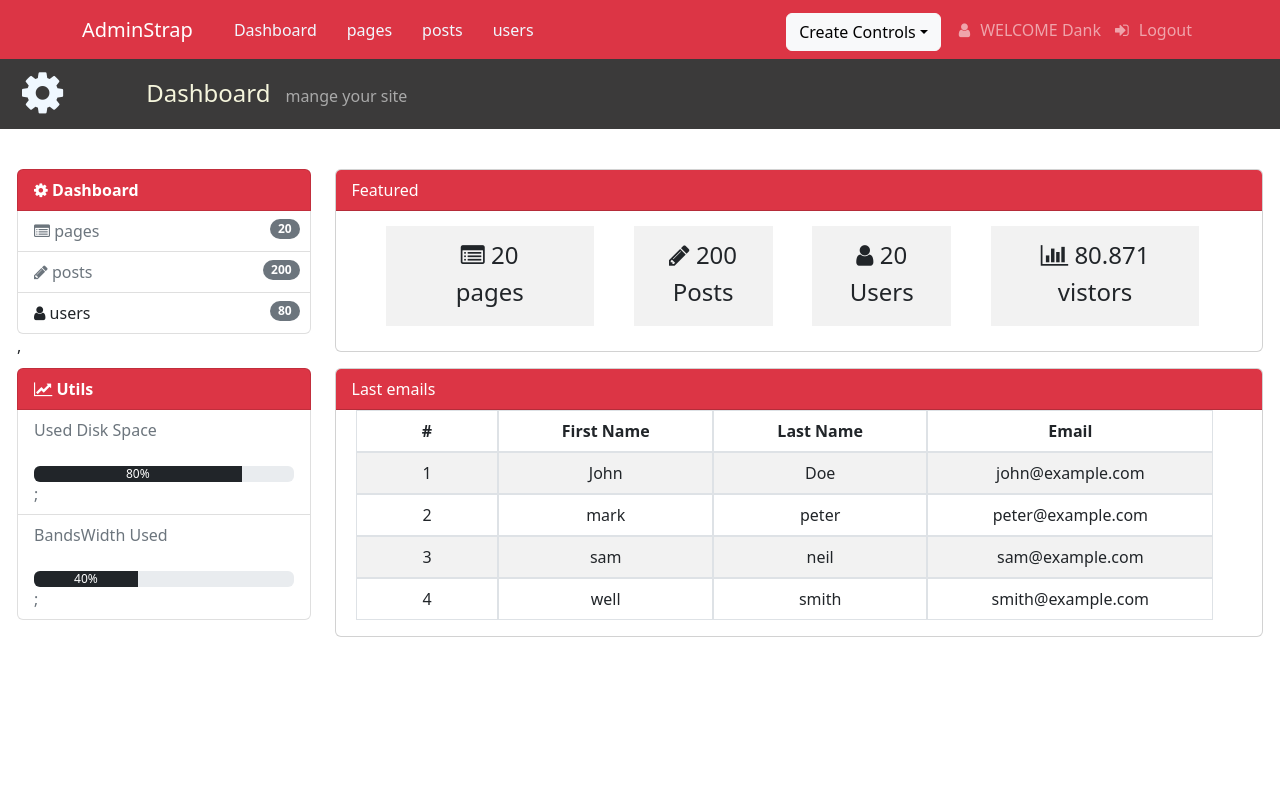
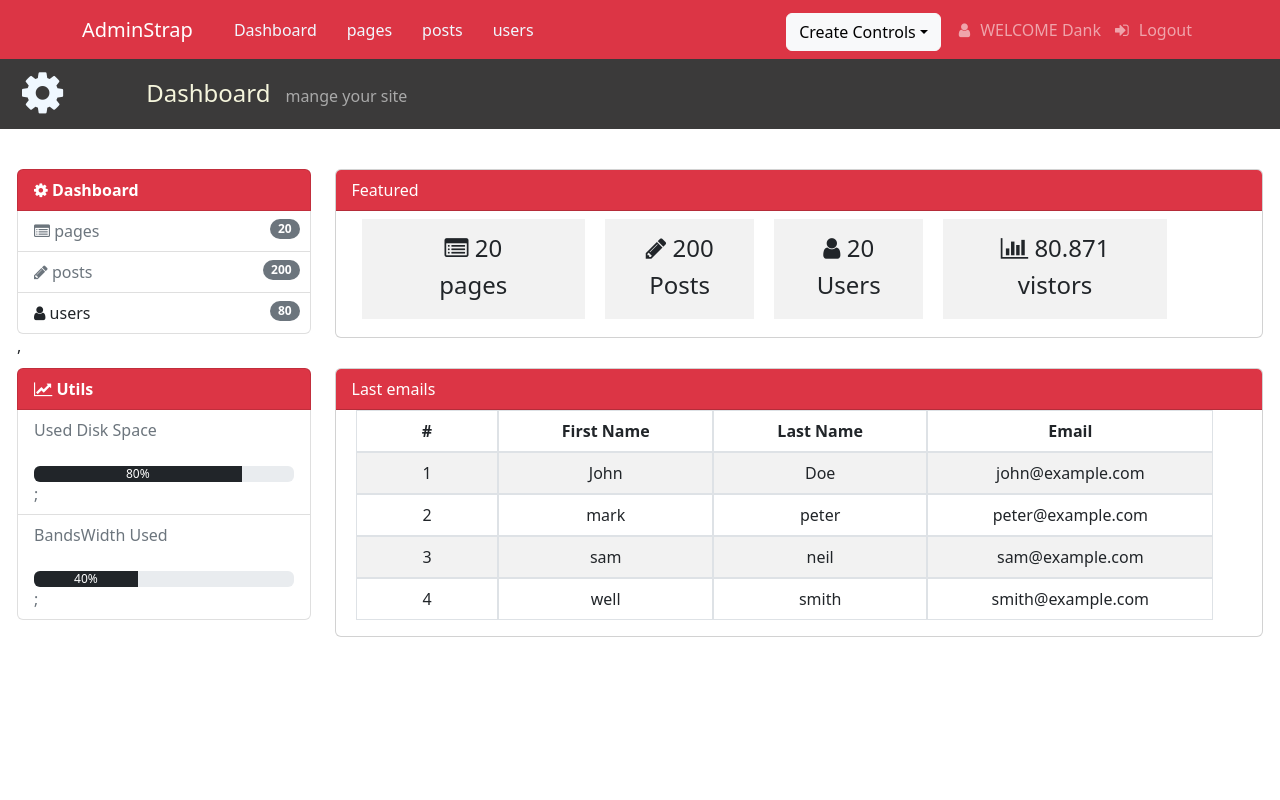
Before and after one commit to magdymaher129/react-admin-dashboard, a React (Create React App) app: page / in a window 1280 px wide. Shown: the top 800 px of the page. Built offline with nearby package versions, Linux system fonts and the light colour scheme.

Commit message:
table fixed

```diff
--- a/src/components/Panel.js
+++ b/src/components/Panel.js
@@ -1,48 +1,42 @@
-import React from 'react'
-import { Card } from 'react-bootstrap'
+import React from "react";
+import { Card } from "react-bootstrap";
 const Panel = () => {
   return (
-    <div >
-       <Card  style={{height:'40%'}}>
-      <Card.Header style={{ backgroundColor:'#dc3545',color:'#fff' }}>Featured</Card.Header>
-<div className='row ' style={{justifyContent:'space-between', width:'90%',marginLeft:'40px',marginTop:'15px',marginBottom:'15px'}}>
-<div className="col-md-3  panelBox">
+    <div>
+      <Card style={{ height: "40%" }}>
+        <Card.Header style={{ backgroundColor: "#dc3545", color: "#fff" }}>
+          Featured
+        </Card.Header>
+        <div className='row  mx-3 my-2'>
+          <div className='col-md-3  panelBox'>
             <h4>
-<i class="fa fa-list-alt" aria-hidden="true">
-</i> 20
+              <i class='fa fa-list-alt' aria-hidden='true'></i> 20
             </h4>
             <h4> pages</h4>
           </div>
 
-<div className="col-md-2  panelBox">
+          <div className='col-md-2  panelBox'>
             <h4>
-<i class="fa fa-pencil" aria-hidden="true">
-</i> 200
+              <i class='fa fa-pencil' aria-hidden='true'></i> 200
             </h4>
             <h4> Posts</h4>
           </div>
-<div className="col-md-2  panelBox">
+          <div className='col-md-2  panelBox'>
             <h4>
-<i class="fa fa-user" aria-hidden="true">
-</i> 20
+              <i class='fa fa-user' aria-hidden='true'></i> 20
             </h4>
             <h4> Users</h4>
           </div>
-<div className="col-md-3  panelBox">
+          <div className='col-md-3  panelBox'>
             <h4>
-<i class="fa fa-bar-chart" aria-hidden="true">
-</i> 80.871
+              <i class='fa fa-bar-chart' aria-hidden='true'></i> 80.871
             </h4>
             <h4> vistors</h4>
           </div>
+        </div>
+      </Card>
+    </div>
+  );
+};
 
-
-</div>
-
-    </Card>
-
-    </div>
-  )
-}
-
-export default Panel
+export default Panel;
```
Lines whose indentation alone changed are shown as unchanged.
